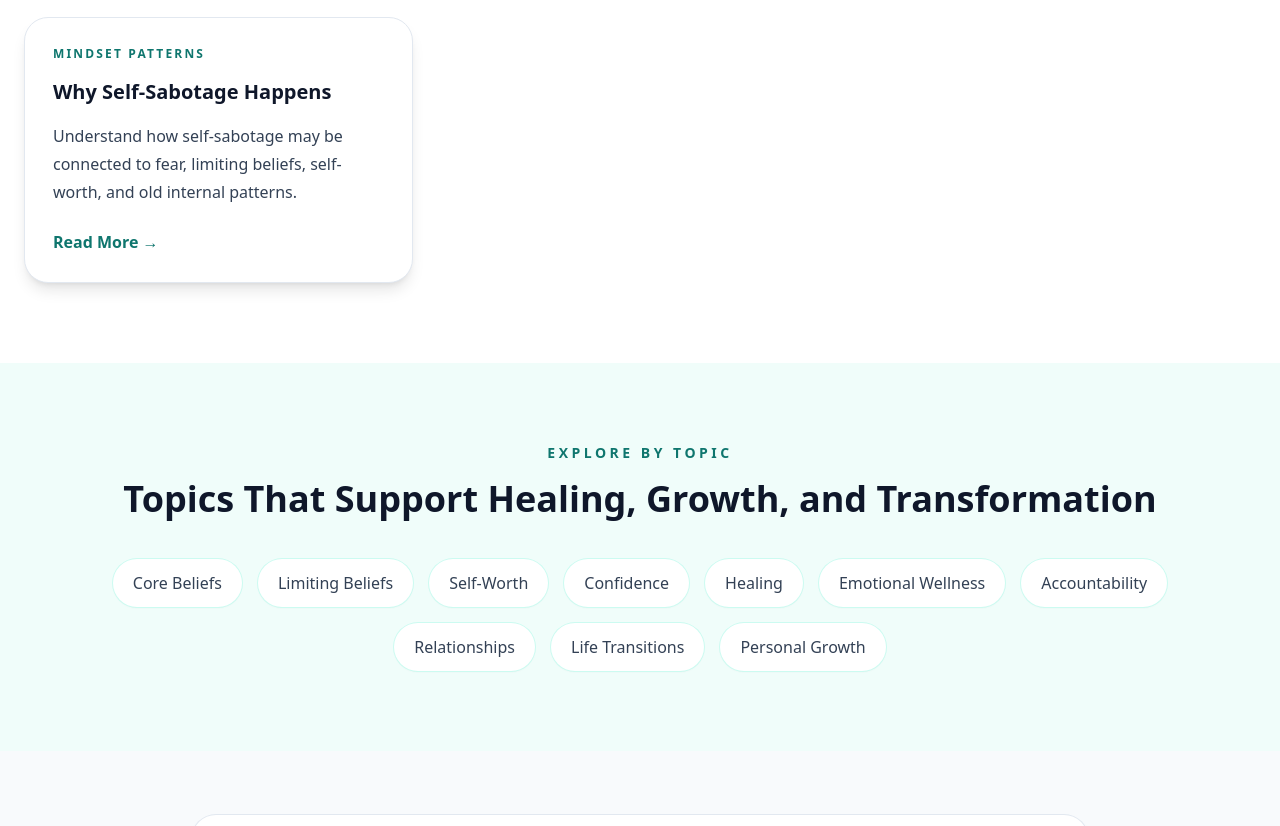
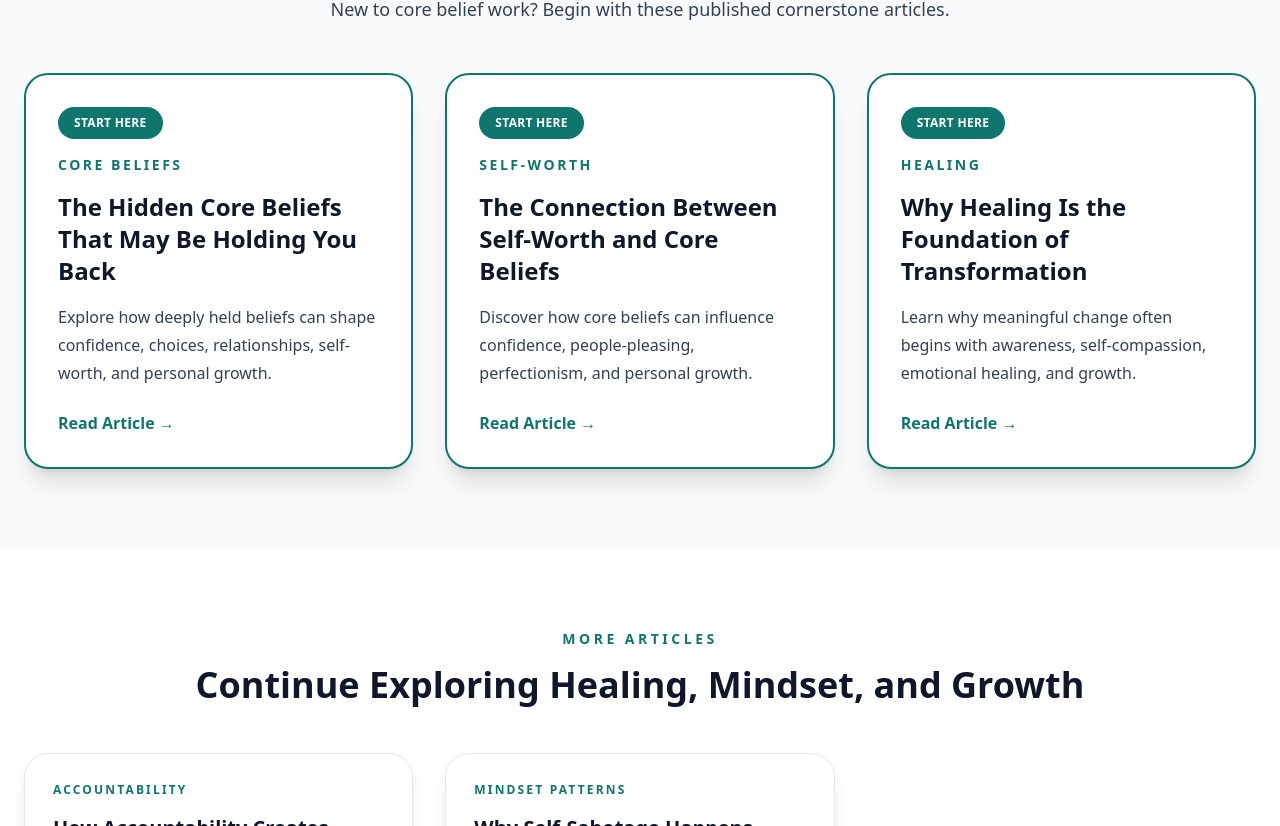
Before and after one commit to Kaelynn-Kinnison/life-coaching-with-kaelynn2, a Next.js app: page /blog in a window 1280 px wide. Shown: the part 1434-2260 px from the top of the page. Built offline with nearby package versions, Linux system fonts and the light colour scheme; a web font is replaced by a local one.

Commit message:
Update posts.js

```diff
--- a/app/blog/posts.js
+++ b/app/blog/posts.js
@@ -1,4 +1,40 @@
 export const posts = [
+  {
+    title: "The Hidden Core Beliefs That May Be Holding You Back",
+    slug: "core-beliefs-holding-you-back",
+    category: "Core Beliefs",
+    description:
+      "Explore how deeply held beliefs can shape confidence, choices, relationships, self-worth, and personal growth.",
+    featured: true,
+    published: true,
+  },
+  {
+    title: "The Connection Between Self-Worth and Core Beliefs",
+    slug: "self-worth-and-core-beliefs",
+    category: "Self-Worth",
+    description:
+      "Discover how core beliefs can influence confidence, people-pleasing, perfectionism, and personal growth.",
+    featured: true,
+    published: true,
+  },
+  {
+    title: "Why Healing Is the Foundation of Transformation",
+    slug: "healing-foundation-of-transformation",
+    category: "Healing",
+    description:
+      "Learn why meaningful change often begins with awareness, self-compassion, emotional healing, and growth.",
+    featured: true,
+    published: true,
+  },
+  {
+    title: "How Accountability Creates Lasting Change",
+    slug: "accountability-creates-lasting-change",
+    category: "Accountability",
+    description:
+      "Discover how structure, support, reflection, and intentional action can help you stay committed to your goals.",
+    featured: false,
+    published: true,
+  },
   {
     title: "Why Self-Sabotage Happens",
     slug: "why-self-sabotage-happens",
@@ -7,31 +43,5 @@ export const posts = [
       "Understand how self-sabotage may be connected to fear, limiting beliefs, self-worth, and old internal patterns.",
     featured: false,
     published: true,
-    content: [
-      {
-        type: "paragraph",
-        text: "Many people find themselves repeating patterns they desperately want to change. They set goals, make plans, feel motivated, and then somehow end up back where they started.",
-      },
-      {
-        type: "paragraph",
-        text: "Self-sabotage is rarely about laziness or a lack of willpower. More often, it is a form of self-protection driven by deeply held beliefs operating beneath conscious awareness.",
-      },
-      {
-        type: "heading",
-        text: "What Is Self-Sabotage?",
-      },
-      {
-        type: "paragraph",
-        text: "Self-sabotage occurs when your actions conflict with your goals, values, or desires.",
-      },
-      {
-        type: "heading",
-        text: "The Connection Between Self-Sabotage and Core Beliefs",
-      },
-      {
-        type: "paragraph",
-        text: "Core beliefs are the deeply rooted assumptions you hold about yourself, others, and the world.",
-      },
-    ],
   },
 ];
```
